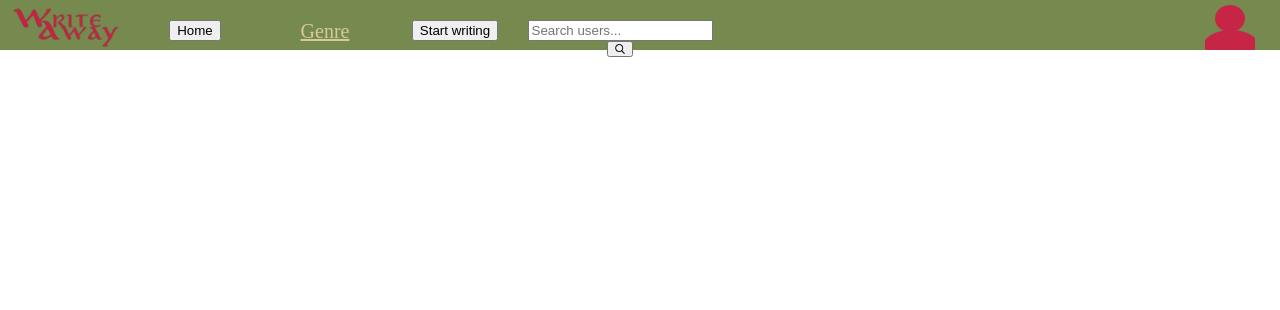
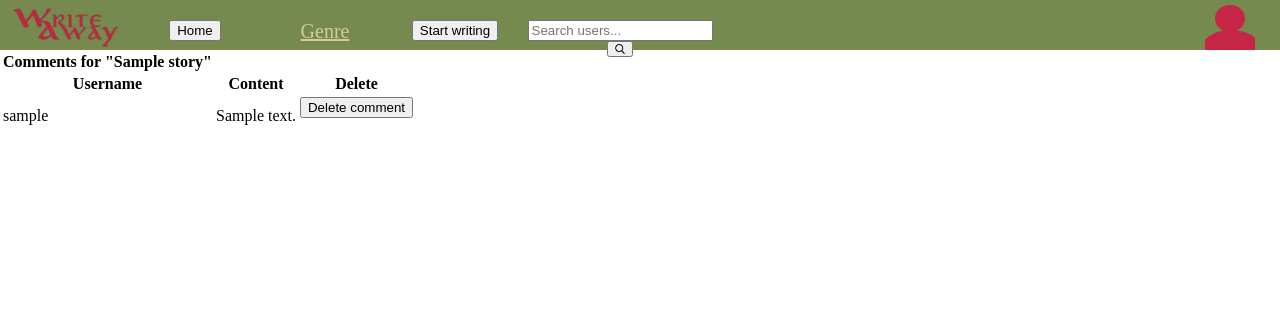
Before and after one commit to adrian-af/writeawaySymfony, a Symfony app: template templates/moderateComments.html.twig in a window 1280 px wide. Shown: the top 310 px of the page. Run offline with Twig, Linux system fonts and the light colour scheme; the template is opened without the code that fills it: most values are stand-ins (such as "Sample title", 1, 10 or a date in 2020); some libraries are stand-ins or nearby versions.

Commit message:
finished admin zone

```diff
--- a/templates/adminAction.html.twig
+++ b/templates/adminAction.html.twig
@@ -54,11 +54,7 @@
                     <tr>
                         <td>{{ story.storyTitle }}</td>
                         <td>{{ story.user.username }}</td>
-                        <td>
-                            <form action="{{ path('moderateComments', {'id': story.storyID })}}" method="POST">
-                                <button>Moderate comments</button>
-                            </form>
-                        </td>
+                        <td><a href="{{ path('moderateComments', {'idStory': story.storyID } ) }}">Moderate comments</a></td>
                         <td>
                             <form action="{{ path('deleteStory', {'id': story.storyID })}}" method="POST">
                                 <button type="submit" onclick="return confirm('Are you sure you want to delete this story? (This action will delete all the related comments)')">Delete story</button>
--- a/templates/moderateComments.html.twig
+++ b/templates/moderateComments.html.twig
@@ -1,2 +1,33 @@
 {# templates/moderateComments.html.twig #}
 {% include 'header.html.twig' with {'genres':genres, 'userPfp': userPfp} %}
+{% if deleted is defined %}
+    {{ deleted }}
+{% endif %}
+{% if story is defined %}
+    {% if story.comments|length > 0 %}
+        <table>
+            <tr><th>Comments for "{{ story.storyTitle }}"</th></tr>
+            <tr>
+                <th>Username</th>
+                <th>Content</th>
+                <th>Delete</th>
+            </tr>
+        {% for comment in story.comments %}
+            <tr>
+                <td>{{ comment.user.username }}</td>
+                <td>{{ comment.commentText }}</td>
+                <td>
+                    <form action="{{ path('moderateComments', {'idStory': story.storyID })}}" method="POST">
+                        <input type="hidden" name="commentId" value="{{ comment.commentID }}"/>
+                        <button type="submit" onclick="return confirm('Are you sure you want to delete this comment?')">Delete comment</button>
+                    </form>
+                </td>
+            </tr>
+        {% endfor %}
+        </table>
+    {% else %}
+        This story has no comments
+    {% endif %}
+{% else %}
+    story not defined
+{% endif %}
```
Also changed, not shown: src/Controller/AdminController.php (+28 -3 lines).
